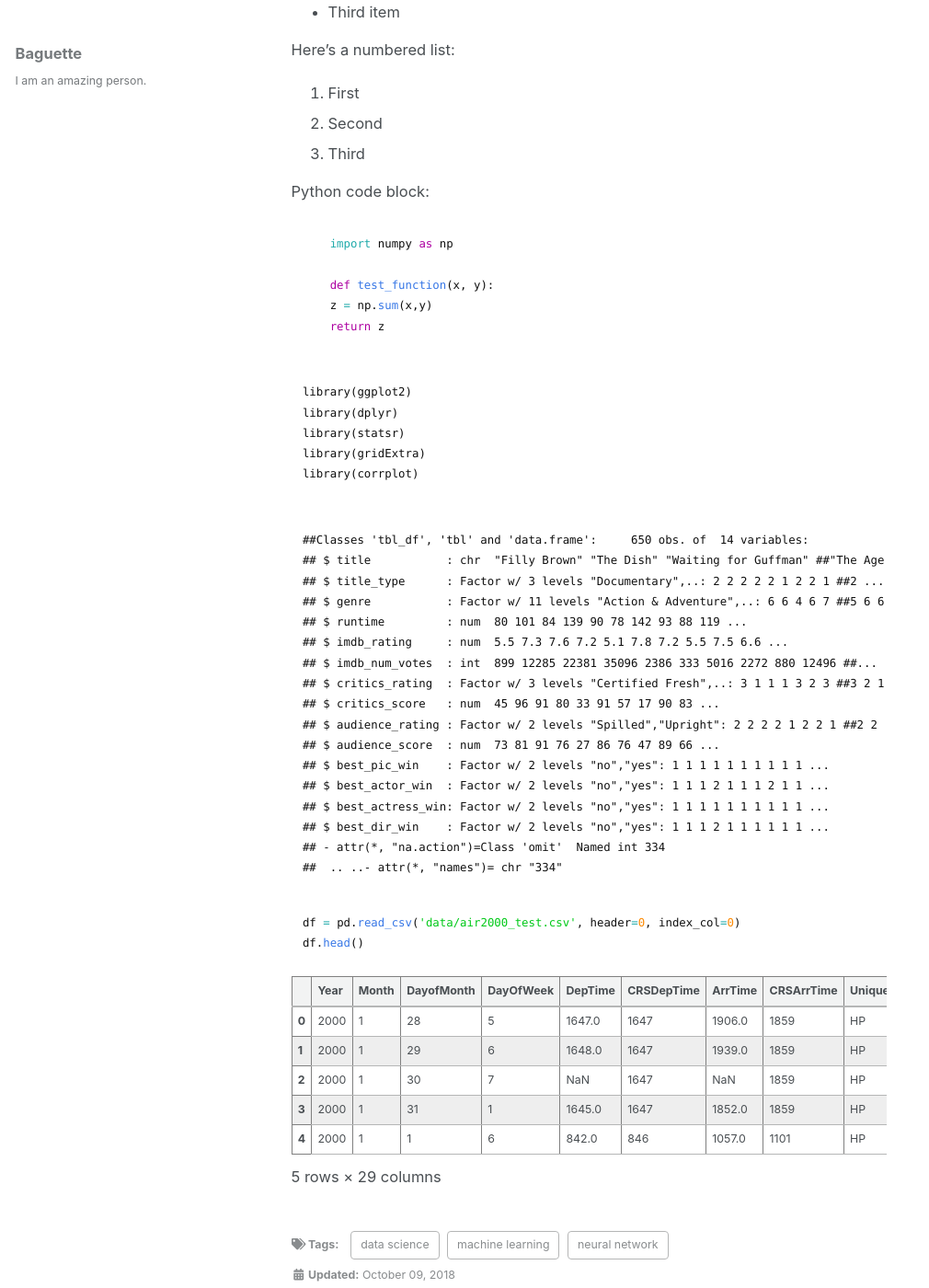
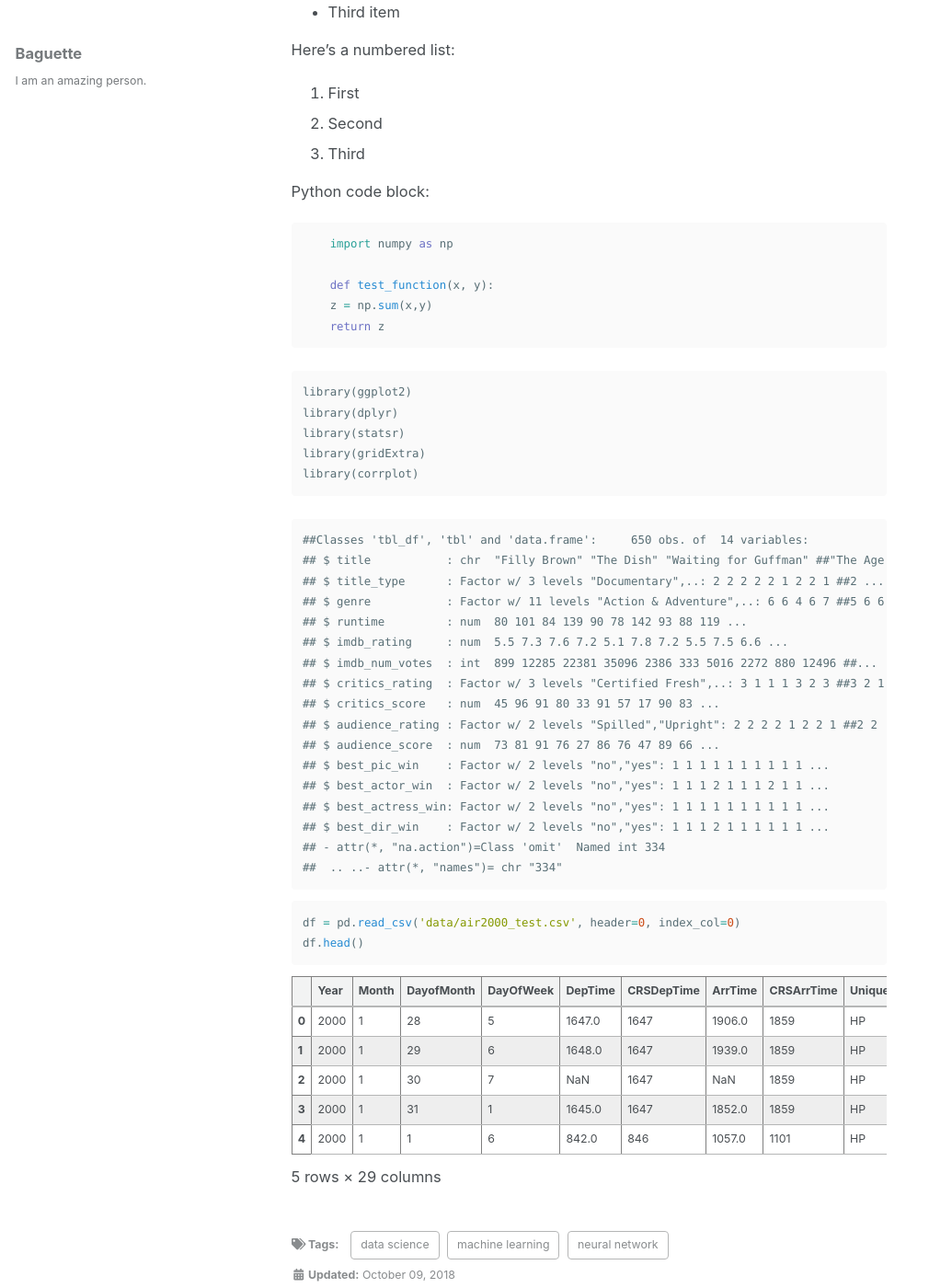
Before and after one commit to baguettexci/baguettexci.gituhb.io, a Jekyll site: the page built from _posts/2018-10-09-Test2.md, in a window 1280 px wide and 1400 px high, scrolled down 536 px. Shown: the whole window at 92% size, without its empty margins (0-1010 px from the left). Built offline with Jekyll 4.4.1, drawn with Linux system fonts in a browser that asks for light colours; nearby versions of some CDN libraries.

Commit message:
Update _variables.scss

```diff
--- a/_sass/minimal-mistakes/_variables.scss
+++ b/_sass/minimal-mistakes/_variables.scss
@@ -127,23 +127,24 @@
 $base0f: #ff5370 !default;
 */
 
-/* dark syntax highlighting (base16) */
-$base00: #ffffff;
-$base01: #e0e0e0;
-$base02: #d0d0d0;
-$base03: #b0b0b0;
-$base04: #000000;
-$base05: #101010;
-$base06: #151515;
-$base07: #202020;
-$base08: #ff0086;
-$base09: #fd8900;
-$base0a: #aba800;
-$base0b: #00c918;
-$base0c: #1faaaa;
-$base0d: #3777e6;
-$base0e: #ad00a1;
-$base0f: #cc6633;
+/* solarized light syntax highlighting (base16) */
+$base00: #fafafa !default;
+$base01: #073642 !default;
+$base02: #586e75 !default;
+$base03: #657b83 !default;
+$base04: #839496 !default;
+$base05: #586e75 !default;
+$base06: #eee8d5 !default;
+$base07: #fdf6e3 !default;
+$base08: #dc322f !default;
+$base09: #cb4b16 !default;
+$base0a: #b58900 !default;
+$base0b: #859900 !default;
+$base0c: #2aa198 !default;
+$base0d: #268bd2 !default;
+$base0e: #6c71c4 !default;
+$base0f: #d33682 !default;
+
 
 
 
```
